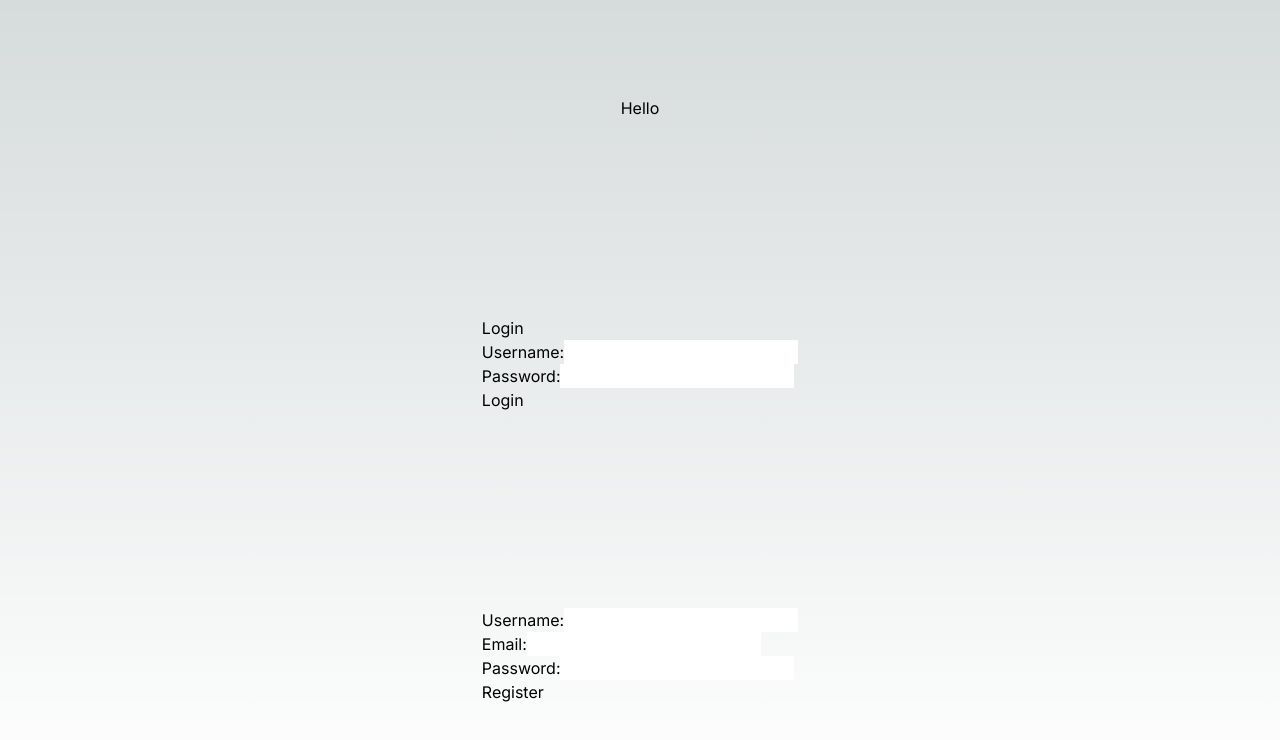
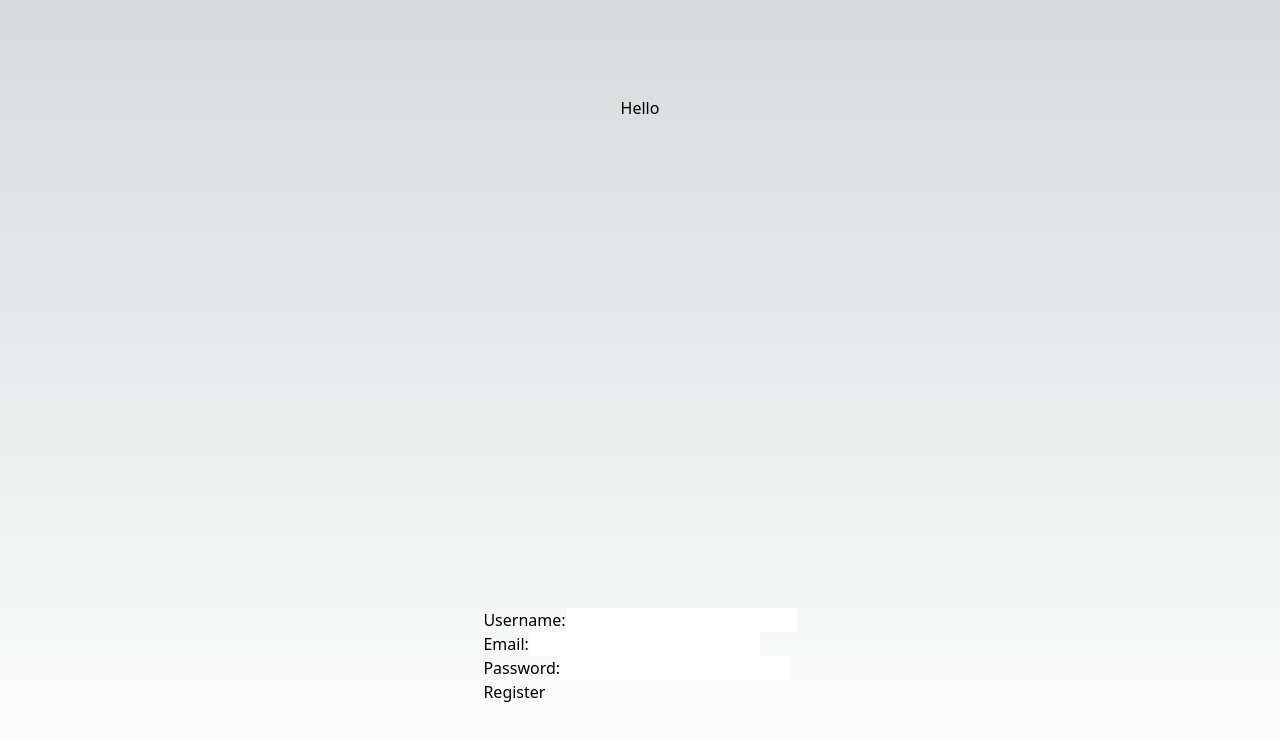
Before and after one commit to TieuVanHien/booking-system, a Next.js app in the folder client/: page / in a window 1280 px wide. Shown: the top 740 px of the page. Built offline with nearby package versions, Linux system fonts and the light colour scheme.

Commit message:
feat: added login route after registerd

```diff
--- a/client/app/layout.tsx
+++ b/client/app/layout.tsx
@@ -1,7 +1,4 @@
 import "./globals.css";
-import { Inter } from "next/font/google";
-
-const inter = Inter({ subsets: ["latin"] });
 
 export const metadata = {
   title: "Create Next App",
@@ -15,7 +12,7 @@ export default function RootLayout({
 }) {
   return (
     <html lang="en">
-      <body className={inter.className}>{children}</body>
+      <body>{children}</body>
     </html>
   );
 }
--- a/client/app/page.tsx
+++ b/client/app/page.tsx
@@ -1,11 +1,9 @@
-import Image from "next/image";
 import RegisterPage from "@/pages/register";
 import LoginPage from "@/pages/login";
 export default function Home() {
   return (
     <main className="flex min-h-screen flex-col items-center justify-between p-24">
       <h1>Hello</h1>
-      <LoginPage />
       <RegisterPage />
     </main>
   );
--- a/client/next.config.js
+++ b/client/next.config.js
@@ -1,4 +1,4 @@
 /** @type {import('next').NextConfig} */
-const nextConfig = {}
+const nextConfig = {};
 
-module.exports = nextConfig
+module.exports = nextConfig;
--- a/client/pages/register.tsx
+++ b/client/pages/register.tsx
@@ -1,12 +1,14 @@
 "use client";
 import React, { useState } from "react";
 import axios from "axios";
+import { useRouter } from "next/navigation";
 
 const RegisterPage = () => {
   const [username, setUsername] = useState("");
   const [password, setPassword] = useState("");
   const [email, setEmail] = useState("");
   const [error, setError] = useState("");
+  const router = useRouter();
 
   const handleSubmit = async (e: any) => {
     e.preventDefault();
@@ -20,6 +22,8 @@ const RegisterPage = () => {
 
       if (response.status === 200 || response.status === 201) {
         console.log(response.data);
+        // Redirect user to a success page or any desired route
+        router.push("/login");
       } else {
         // Registration failed
         console.error("Registration failed");
```
Also changed, not shown: client/package.json (+6 -3 lines), client/.babelrc (added), client/.eslintrc.json, 1 other file (tests, documents, lock files or other folders).
